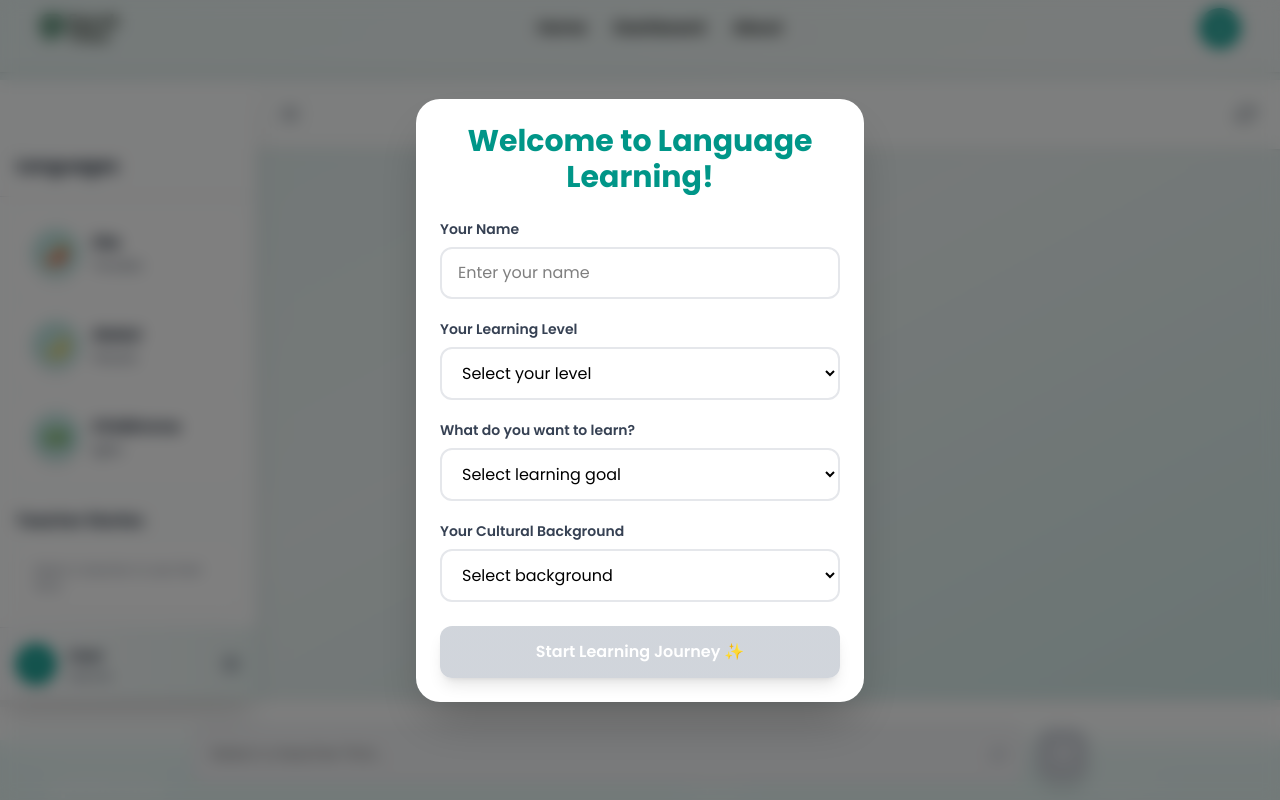
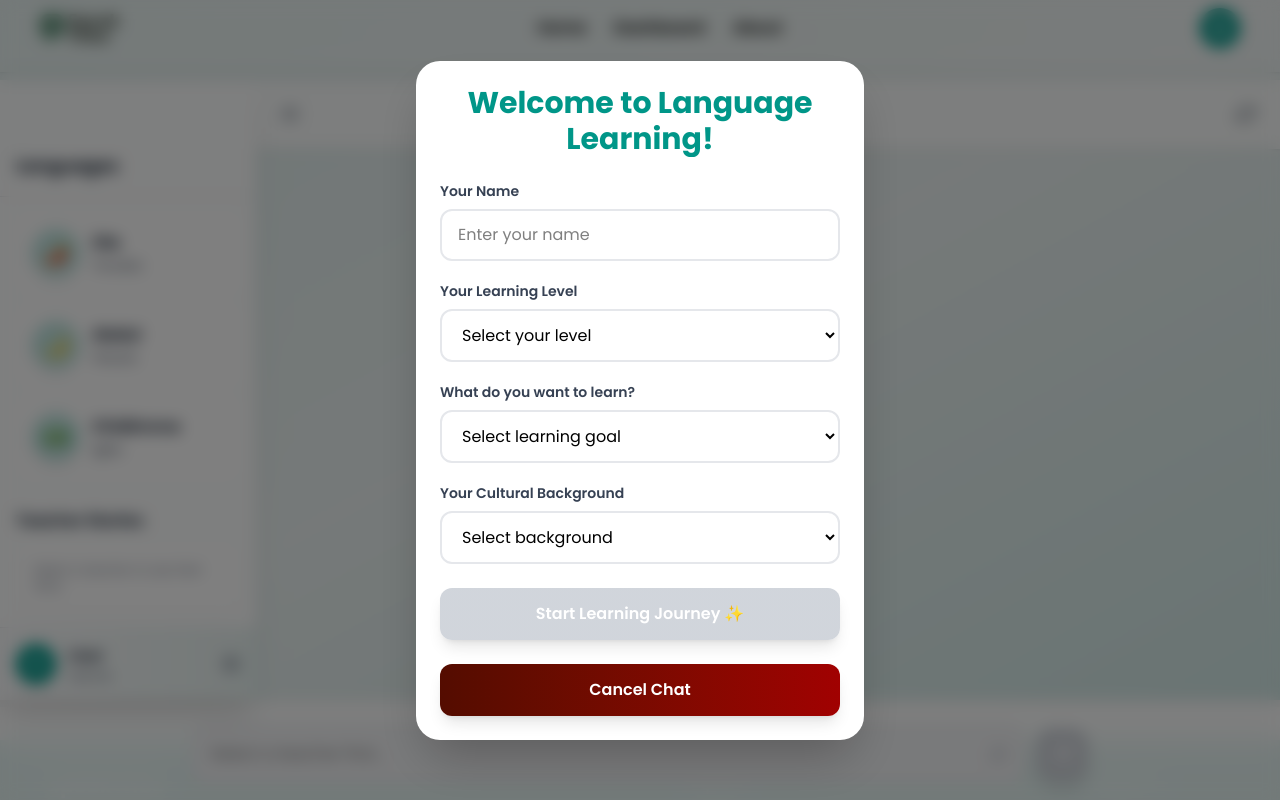
Before and after one commit to SpeakTribe-2-0/speaktribe-frontend, a React (Vite) app: page /chat in a window 1280 px wide. Shown: the top 800 px of the page. Built offline with nearby package versions, Linux system fonts and the light colour scheme.

Commit message:
added cancel chat button for user decision

```diff
--- a/src/pages/site/Chat.jsx
+++ b/src/pages/site/Chat.jsx
@@ -420,6 +420,15 @@ const Chat = () => {
                 className="w-full mt-6 bg-gradient-to-r from-[#009688] to-[#009688] text-white py-3.5 rounded-xl font-semibold hover:from-[#007a6e] hover:to-[#007a6e] disabled:from-gray-300 disabled:to-gray-300 disabled:cursor-not-allowed transition-all shadow-lg"
               >
                 Start Learning Journey ✨
+              </motion.button>
+
+              <motion.button
+                whileHover={{ scale: 1.02 }}
+                whileTap={{ scale: 0.98 }}
+                onClick={handleModalSubmit}
+                className="w-full mt-6 bg-gradient-to-r from-[#540c00] to-[#a10101] text-white py-3.5 rounded-xl font-semibold hover:from-[#be0b01] hover:to-[#d60202] disabled:from-gray-300 disabled:to-gray-300 disabled:cursor-not-allowed transition-all shadow-lg"
+              >
+                Cancel Chat
               </motion.button>
             </motion.div>
           </motion.div>
```
